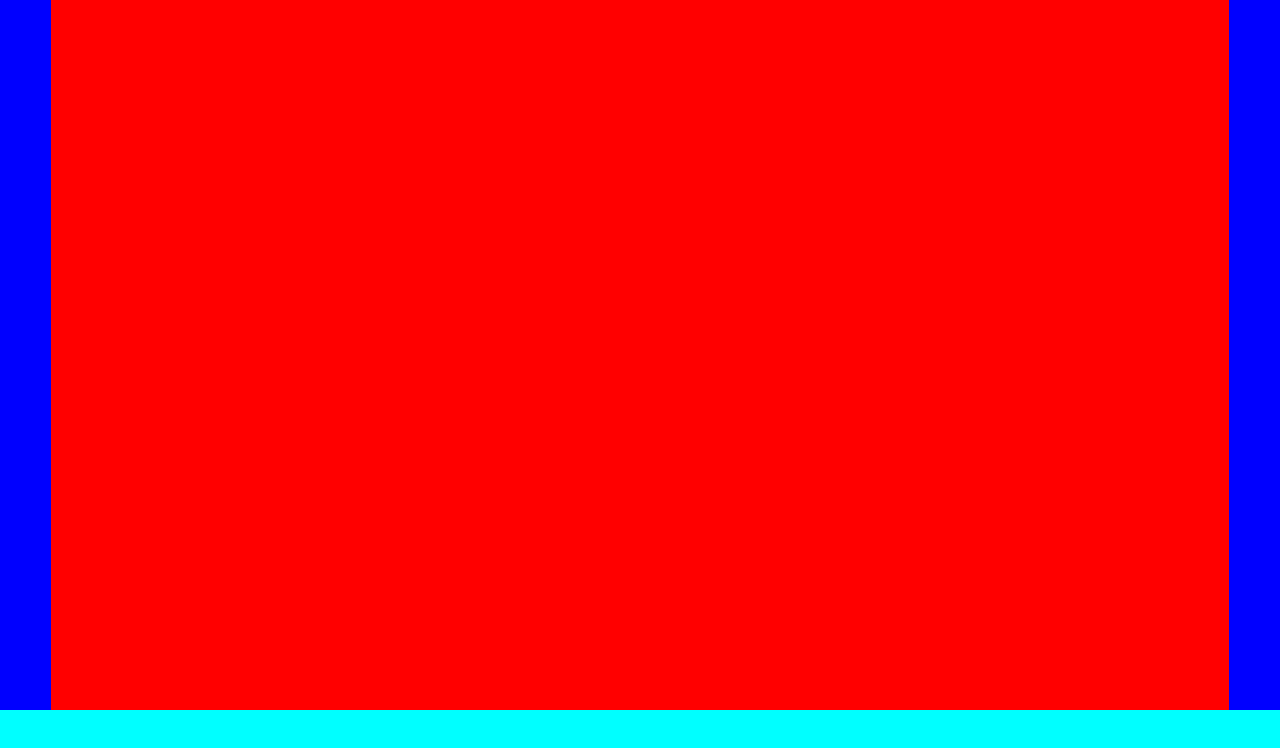
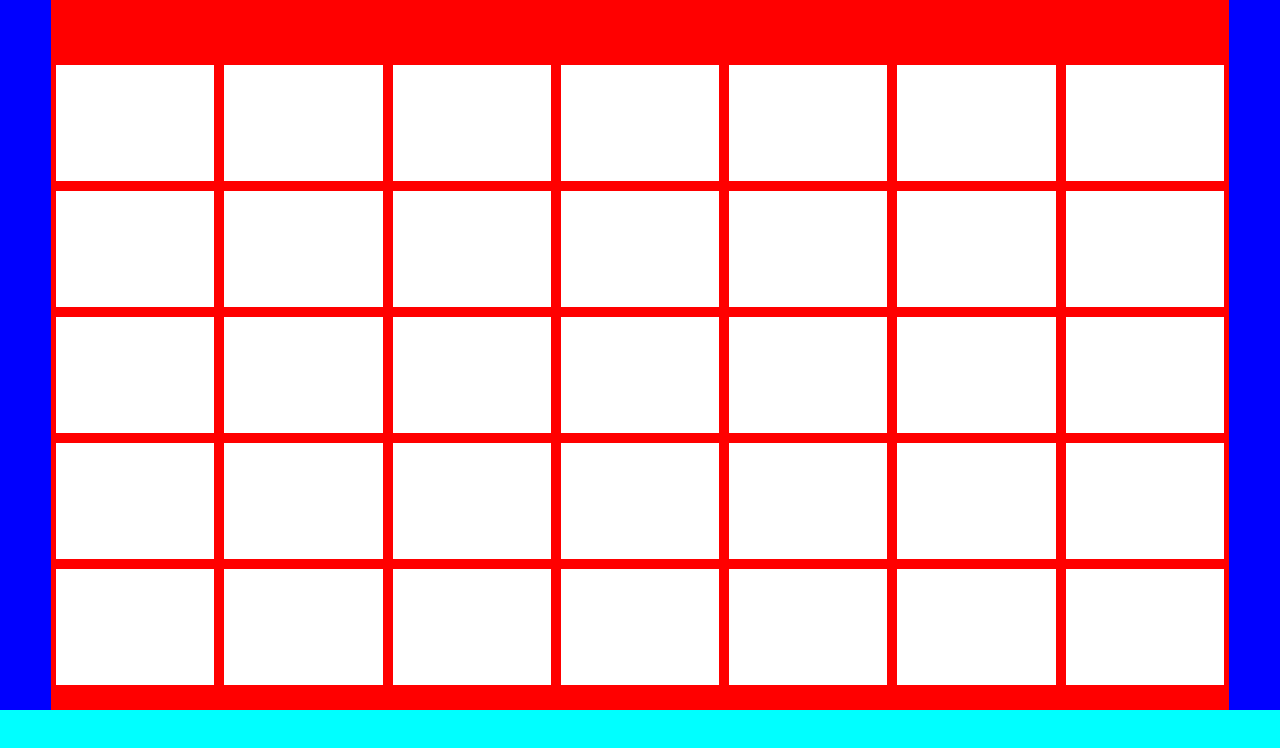
Before and after one commit to rinox3005/html-css-zoom, a plain HTML site: page index.html in a window 1280 px wide. Drawn offline with Linux system fonts and the light colour scheme.

Commit message:
[UPD] Added division of the user images inside the main container

```diff
--- a/css/style.css
+++ b/css/style.css
@@ -30,3 +30,9 @@ footer {
 .bg-blue {
     background-color: blue;
 }
+
+.col-13 {
+    width: calc(100% / 7 - 10px);
+    background-color: white;
+    margin: 5px;
+}
--- a/index.html
+++ b/index.html
@@ -11,7 +11,41 @@
 <body>
     <main class="bg-blue row justify-center">
         <div class="container row ">
-
+            <div class="col-13"></div>
+            <div class="col-13"></div>
+            <div class="col-13"></div>
+            <div class="col-13"></div>
+            <div class="col-13"></div>
+            <div class="col-13"></div>
+            <div class="col-13"></div>
+            <div class="col-13"></div>
+            <div class="col-13"></div>
+            <div class="col-13"></div>
+            <div class="col-13"></div>
+            <div class="col-13"></div>
+            <div class="col-13"></div>
+            <div class="col-13"></div>
+            <div class="col-13"></div>
+            <div class="col-13"></div>
+            <div class="col-13"></div>
+            <div class="col-13"></div>
+            <div class="col-13"></div>
+            <div class="col-13"></div>
+            <div class="col-13"></div>
+            <div class="col-13"></div>
+            <div class="col-13"></div>
+            <div class="col-13"></div>
+            <div class="col-13"></div>
+            <div class="col-13"></div>
+            <div class="col-13"></div>
+            <div class="col-13"></div>
+            <div class="col-13"></div>
+            <div class="col-13"></div>
+            <div class="col-13"></div>
+            <div class="col-13"></div>
+            <div class="col-13"></div>
+            <div class="col-13"></div>
+            <div class="col-13"></div>
         </div>
 
     </main>
```
